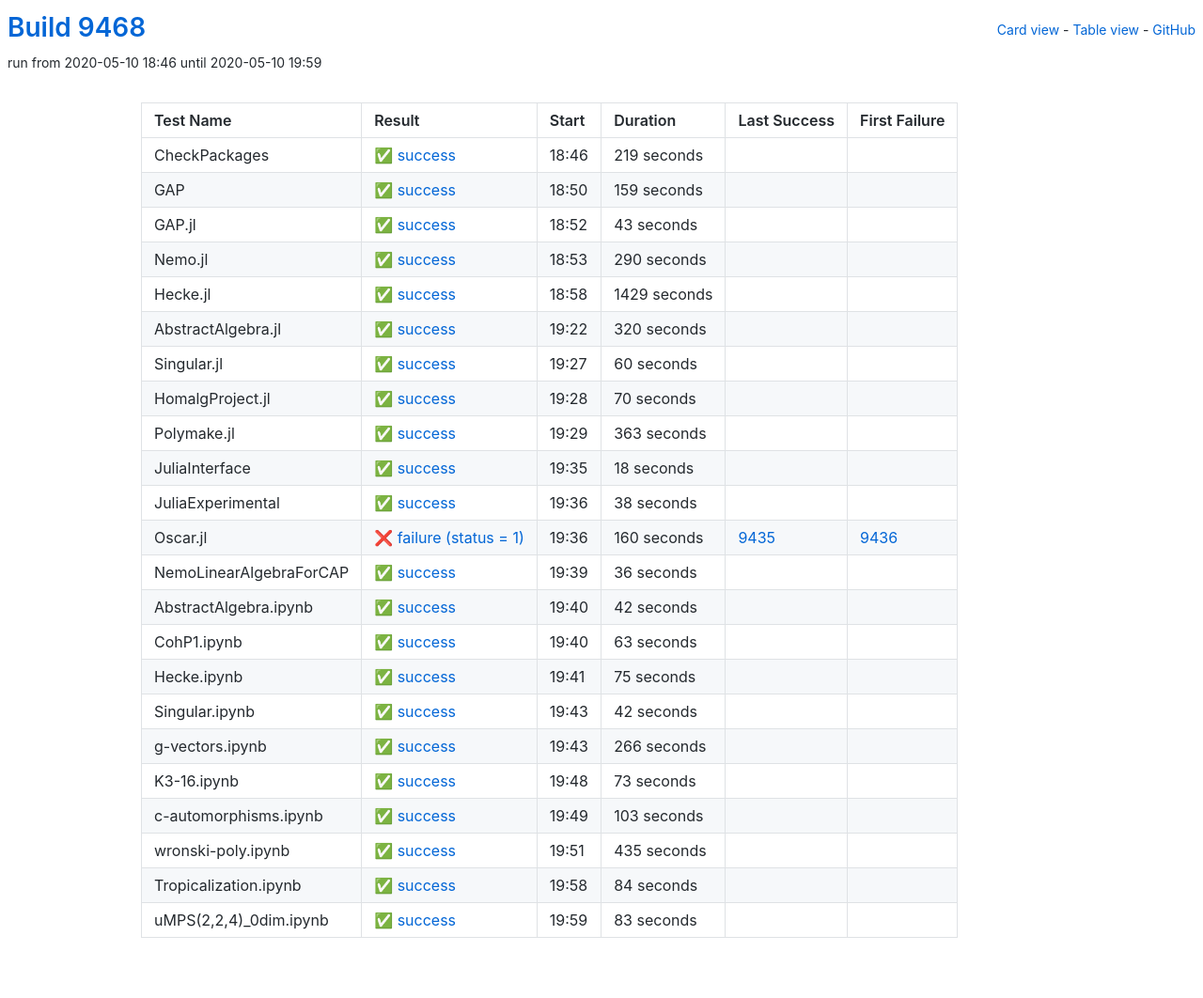
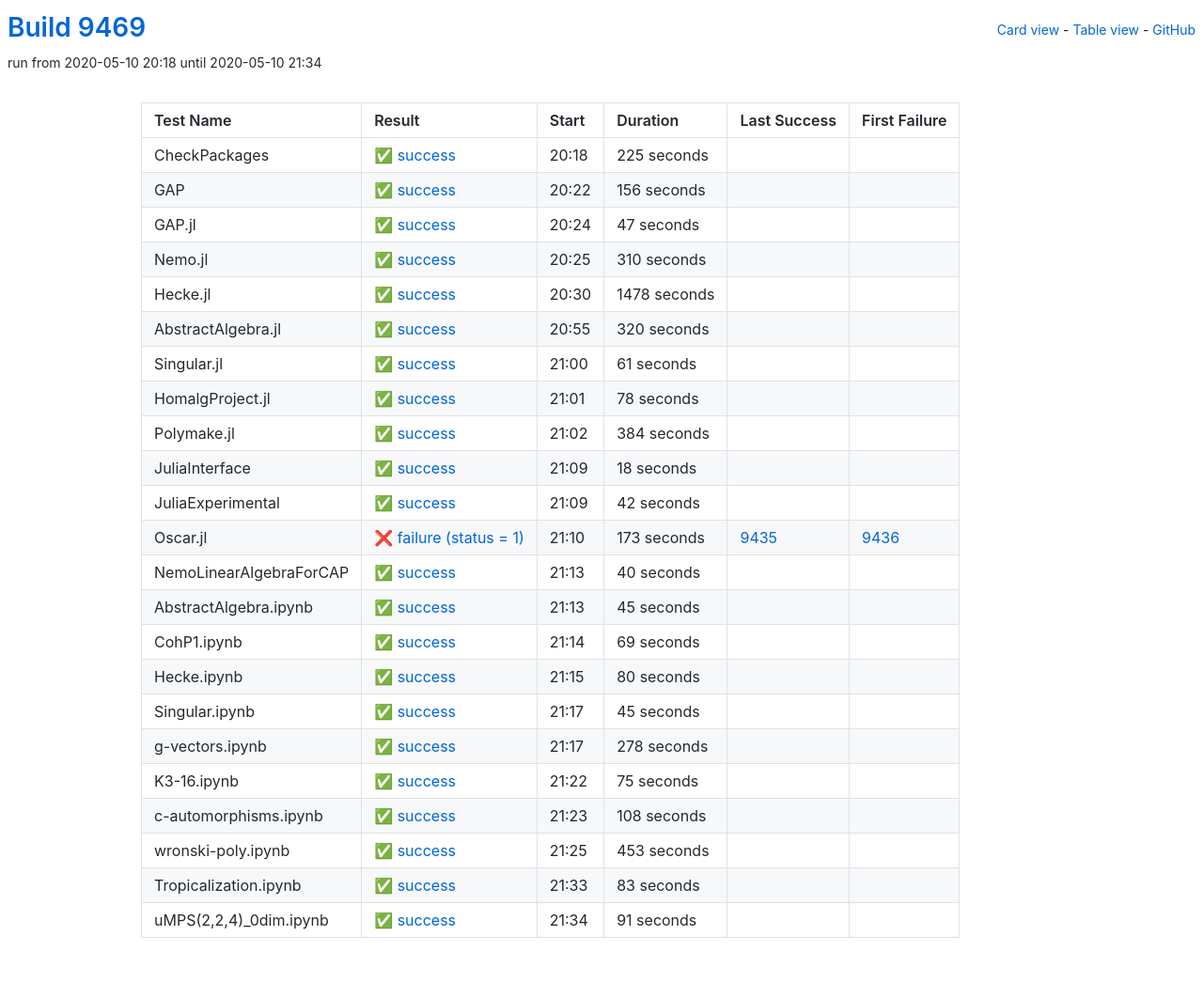
Before and after one commit to oscar-system/oscar-ci-status, a Jekyll site: the page built from table.html, in a window 1280 px wide. Shown: the whole page at 94% size. Built offline with Jekyll 4.4.1, drawn with Linux system fonts in a browser that asks for light colours.

Commit message:
Build 9469

```diff
--- a/_data/ci.yml
+++ b/_data/ci.yml
@@ -1,65 +1,65 @@
-build: 9468
-build_url: https://oscarci.mathematik.uni-kl.de/job/oscar/9468/
+build: 9469
+build_url: https://oscarci.mathematik.uni-kl.de/job/oscar/9469/
 job: oscar
 tests:
-- duration: 219
+- duration: 225
   exitcode: 0
   first_failure: false
   first_failure_url: null
   id: checkpackages
   last_success: false
   last_success_url: null
-  log: https://oscarci.mathematik.uni-kl.de/job/oscar/9468/artifact/logs/build-9468/CheckPackages.log
+  log: https://oscarci.mathematik.uni-kl.de/job/oscar/9469/artifact/logs/build-9469/CheckPackages.log
   name: CheckPackages
-  start: 2020-05-10 18:46
+  start: 2020-05-10 20:18
   status: success
   success: true
-- duration: 159
+- duration: 156
   exitcode: 0
   first_failure: false
   first_failure_url: null
   id: gap
   last_success: false
   last_success_url: null
-  log: https://oscarci.mathematik.uni-kl.de/job/oscar/9468/artifact/logs/build-9468/GAP.log
+  log: https://oscarci.mathematik.uni-kl.de/job/oscar/9469/artifact/logs/build-9469/GAP.log
   name: GAP
-  start: 2020-05-10 18:50
+  start: 2020-05-10 20:22
   status: success
   success: true
-- duration: 43
+- duration: 47
   exitcode: 0
   first_failure: false
   first_failure_url: null
   id: gap-jl
   last_success: false
   last_success_url: null
-  log: https://oscarci.mathematik.uni-kl.de/job/oscar/9468/artifact/logs/build-9468/GAP.jl.log
+  log: https://oscarci.mathematik.uni-kl.de/job/oscar/9469/artifact/logs/build-9469/GAP.jl.log
   name: GAP.jl
-  start: 2020-05-10 18:52
+  start: 2020-05-10 20:24
   status: success
   success: true
-- duration: 290
+- duration: 310
   exitcode: 0
   first_failure: false
   first_failure_url: null
   id: nemo-jl
   last_success: false
   last_success_url: null
-  log: https://oscarci.mathematik.uni-kl.de/job/oscar/9468/artifact/logs/build-9468/Nemo.jl.log
+  log: https://oscarci.mathematik.uni-kl.de/job/oscar/9469/artifact/logs/build-9469/Nemo.jl.log
   name: Nemo.jl
-  start: 2020-05-10 18:53
+  start: 2020-05-10 20:25
   status: success
   success: true
-- duration: 1429
+- duration: 1478
   exitcode: 0
   first_failure: false
   first_failure_url: null
   id: hecke-jl
   last_success: false
   last_success_url: null
-  log: https://oscarci.mathematik.uni-kl.de/job/oscar/9468/artifact/logs/build-9468/Hecke.jl.log
+  log: https://oscarci.mathematik.uni-kl.de/job/oscar/9469/artifact/logs/build-9469/Hecke.jl.log
   name: Hecke.jl
-  start: 2020-05-10 18:58
+  start: 2020-05-10 20:30
   status: success
   success: true
 - duration: 320
@@ -69,45 +69,45 @@ tests:
   id: abstractalgebra-jl
   last_success: false
   last_success_url: null
-  log: https://oscarci.mathematik.uni-kl.de/job/oscar/9468/artifact/logs/build-9468/AbstractAlgebra.jl.log
+  log: https://oscarci.mathematik.uni-kl.de/job/oscar/9469/artifact/logs/build-9469/AbstractAlgebra.jl.log
   name: AbstractAlgebra.jl
-  start: 2020-05-10 19:22
+  start: 2020-05-10 20:55
   status: success
   success: true
-- duration: 60
+- duration: 61
   exitcode: 0
   first_failure: false
   first_failure_url: null
   id: singular-jl
   last_success: false
   last_success_url: null
-  log: https://oscarci.mathematik.uni-kl.de/job/oscar/9468/artifact/logs/build-9468/Singular.jl.log
+  log: https://oscarci.mathematik.uni-kl.de/job/oscar/9469/artifact/logs/build-9469/Singular.jl.log
   name: Singular.jl
-  start: 2020-05-10 19:27
+  start: 2020-05-10 21:00
   status: success
   success: true
-- duration: 70
+- duration: 78
   exitcode: 0
   first_failure: false
   first_failure_url: null
   id: homalgproject-jl
   last_success: false
   last_success_url: null
-  log: https://oscarci.mathematik.uni-kl.de/job/oscar/9468/artifact/logs/build-9468/HomalgProject.jl.log
+  log: https://oscarci.mathematik.uni-kl.de/job/oscar/9469/artifact/logs/build-9469/HomalgProject.jl.log
   name: HomalgProject.jl
-  start: 2020-05-10 19:28
+  start: 2020-05-10 21:01
   status: success
   success: true
-- duration: 363
+- duration: 384
   exitcode: 0
   first_failure: false
   first_failure_url: null
   id: polymake-jl
   last_success: false
   last_success_url: null
-  log: https://oscarci.mathematik.uni-kl.de/job/oscar/9468/artifact/logs/build-9468/Polymake.jl.log
+  log: https://oscarci.mathematik.uni-kl.de/job/oscar/9469/artifact/logs/build-9469/Polymake.jl.log
   name: Polymake.jl
-  start: 2020-05-10 19:29
+  start: 2020-05-10 21:02
   status: success
   success: true
 - duration: 18
@@ -117,164 +117,164 @@ tests:
   id: juliainterface
   last_success: false
   last_success_url: null
-  log: https://oscarci.mathematik.uni-kl.de/job/oscar/9468/artifact/logs/build-9468/JuliaInterface.log
+  log: https://oscarci.mathematik.uni-kl.de/job/oscar/9469/artifact/logs/build-9469/JuliaInterface.log
   name: JuliaInterface
-  start: 2020-05-10 19:35
+  start: 2020-05-10 21:09
   status: success
   success: true
-- duration: 38
+- duration: 42
   exitcode: 0
   first_failure: false
   first_failure_url: null
   id: juliaexperimental
   last_success: false
   last_success_url: null
-  log: https://oscarci.mathematik.uni-kl.de/job/oscar/9468/artifact/logs/build-9468/JuliaExperimental.log
+  log: https://oscarci.mathematik.uni-kl.de/job/oscar/9469/artifact/logs/build-9469/JuliaExperimental.log
   name: JuliaExperimental
-  start: 2020-05-10 19:36
+  start: 2020-05-10 21:09
   status: success
   success: true
-- duration: 160
+- duration: 173
   exitcode: 1
   first_failure: 9436
   first_failure_url: https://oscarci.mathematik.uni-kl.de/job/oscar/9436/
   id: oscar-jl
   last_success: 9435
   last_success_url: https://oscarci.mathematik.uni-kl.de/job/oscar/9435/
-  log: https://oscarci.mathematik.uni-kl.de/job/oscar/9468/artifact/logs/build-9468/Oscar.jl.log
+  log: https://oscarci.mathematik.uni-kl.de/job/oscar/9469/artifact/logs/build-9469/Oscar.jl.log
   name: Oscar.jl
-  start: 2020-05-10 19:36
+  start: 2020-05-10 21:10
   status: failure
   success: false
-- duration: 36
+- duration: 40
   exitcode: 0
   first_failure: false
   first_failure_url: null
   id: nemolinearalgebraforcap
   last_success: false
   last_success_url: null
-  log: https://oscarci.mathematik.uni-kl.de/job/oscar/9468/artifact/logs/build-9468/NemoLinearAlgebraForCAP.log
+  log: https://oscarci.mathematik.uni-kl.de/job/oscar/9469/artifact/logs/build-9469/NemoLinearAlgebraForCAP.log
   name: NemoLinearAlgebraForCAP
-  start: 2020-05-10 19:39
+  start: 2020-05-10 21:13
   status: success
   success: true
-- duration: 42
+- duration: 45
   exitcode: 0
   first_failure: false
   first_failure_url: null
   id: abstractalgebra-ipynb
   last_success: false
   last_success_url: null
-  log: https://oscarci.mathematik.uni-kl.de/job/oscar/9468/artifact/logs/build-9468/AbstractAlgebra.ipynb.log
+  log: https://oscarci.mathematik.uni-kl.de/job/oscar/9469/artifact/logs/build-9469/AbstractAlgebra.ipynb.log
   name: AbstractAlgebra.ipynb
-  start: 2020-05-10 19:40
+  start: 2020-05-10 21:13
   status: success
   success: true
-- duration: 63
+- duration: 69
   exitcode: 0
   first_failure: false
   first_failure_url: null
   id: cohp1-ipynb
   last_success: false
   last_success_url: null
-  log: https://oscarci.mathematik.uni-kl.de/job/oscar/9468/artifact/logs/build-9468/CohP1.ipynb.log
+  log: https://oscarci.mathematik.uni-kl.de/job/oscar/9469/artifact/logs/build-9469/CohP1.ipynb.log
   name: CohP1.ipynb
-  start: 2020-05-10 19:40
+  start: 2020-05-10 21:14
+  status: success
+  success: true
+- duration: 80
+  exitcode: 0
+  first_failure: false
+  first_failure_url: null
+  id: hecke-ipynb
+  last_success: false
+  last_success_url: null
+  log: https://oscarci.mathematik.uni-kl.de/job/oscar/9469/artifact/logs/build-9469/Hecke.ipynb.log
+  name: Hecke.ipynb
+  start: 2020-05-10 21:15
+  status: success
+  success: true
+- duration: 45
+  exitcode: 0
+  first_failure: false
+  first_failure_url: null
+  id: singular-ipynb
+  last_success: false
+  last_success_url: null
+  log: https://oscarci.mathematik.uni-kl.de/job/oscar/9469/artifact/logs/build-9469/Singular.ipynb.log
+  name: Singular.ipynb
+  start: 2020-05-10 21:17
+  status: success
+  success: true
+- duration: 278
+  exitcode: 0
+  first_failure: false
+  first_failure_url: null
+  id: g-vectors-ipynb
+  last_success: false
+  last_success_url: null
+  log: https://oscarci.mathematik.uni-kl.de/job/oscar/9469/artifact/logs/build-9469/g-vectors.ipynb.log
+  name: g-vectors.ipynb
+  start: 2020-05-10 21:17
   status: success
   success: true
 - duration: 75
   exitcode: 0
   first_failure: false
   first_failure_url: null
-  id: hecke-ipynb
-  last_success: false
-  last_success_url: null
-  log: https://oscarci.mathematik.uni-kl.de/job/oscar/9468/artifact/logs/build-9468/Hecke.ipynb.log
-  name: Hecke.ipynb
-  start: 2020-05-10 19:41
-  status: success
-  success: true
-- duration: 42
-  exitcode: 0
-  first_failure: false
-  first_failure_url: null
-  id: singular-ipynb
-  last_success: false
-  last_success_url: null
-  log: https://oscarci.mathematik.uni-kl.de/job/oscar/9468/artifact/logs/build-9468/Singular.ipynb.log
-  name: Singular.ipynb
-  start: 2020-05-10 19:43
-  status: success
-  success: true
-- duration: 266
-  exitcode: 0
-  first_failure: false
-  first_failure_url: null
-  id: g-vectors-ipynb
-  last_success: false
-  last_success_url: null
-  log: https://oscarci.mathematik.uni-kl.de/job/oscar/9468/artifact/logs/build-9468/g-vectors.ipynb.log
-  name: g-vectors.ipynb
-  start: 2020-05-10 19:43
-  status: success
-  success: true
-- duration: 73
-  exitcode: 0
-  first_failure: false
-  first_failure_url: null
   id: k3-16-ipynb
   last_success: false
   last_success_url: null
-  log: https://oscarci.mathematik.uni-kl.de/job/oscar/9468/artifact/logs/build-9468/K3-16.ipynb.log
+  log: https://oscarci.mathematik.uni-kl.de/job/oscar/9469/artifact/logs/build-9469/K3-16.ipynb.log
   name: K3-16.ipynb
-  start: 2020-05-10 19:48
+  start: 2020-05-10 21:22
   status: success
   success: true
-- duration: 103
+- duration: 108
   exitcode: 0
   first_failure: false
   first_failure_url: null
   id: c-automorphisms-ipynb
   last_success: false
   last_success_url: null
-  log: https://oscarci.mathematik.uni-kl.de/job/oscar/9468/artifact/logs/build-9468/c-automorphisms.ipynb.log
+  log: https://oscarci.mathematik.uni-kl.de/job/oscar/9469/artifact/logs/build-9469/c-automorphisms.ipynb.log
   name: c-automorphisms.ipynb
-  start: 2020-05-10 19:49
+  start: 2020-05-10 21:23
   status: success
   success: true
-- duration: 435
+- duration: 453
   exitcode: 0
   first_failure: false
   first_failure_url: null
   id: wronski-poly-ipynb
   last_success: false
   last_success_url: null
-  log: https://oscarci.mathematik.uni-kl.de/job/oscar/9468/artifact/logs/build-9468/wronski-poly.ipynb.log
+  log: https://oscarci.mathematik.uni-kl.de/job/oscar/9469/artifact/logs/build-9469/wronski-poly.ipynb.log
   name: wronski-poly.ipynb
-  start: 2020-05-10 19:51
+  start: 2020-05-10 21:25
   status: success
   success: true
-- duration: 84
+- duration: 83
   exitcode: 0
   first_failure: false
   first_failure_url: null
   id: tropicalization-ipynb
   last_success: false
   last_success_url: null
-  log: https://oscarci.mathematik.uni-kl.de/job/oscar/9468/artifact/logs/build-9468/Tropicalization.ipynb.log
+  log: https://oscarci.mathematik.uni-kl.de/job/oscar/9469/artifact/logs/build-9469/Tropicalization.ipynb.log
   name: Tropicalization.ipynb
-  start: 2020-05-10 19:58
+  start: 2020-05-10 21:33
   status: success
   success: true
-- duration: 83
+- duration: 91
   exitcode: 0
   first_failure: false
   first_failure_url: null
   id: umps-2-2-4-0dim-ipynb
   last_success: false
   last_success_url: null
-  log: https://oscarci.mathematik.uni-kl.de/job/oscar/9468/artifact/logs/build-9468/uMPS-2-2-4-_0dim.ipynb.log
+  log: https://oscarci.mathematik.uni-kl.de/job/oscar/9469/artifact/logs/build-9469/uMPS-2-2-4-_0dim.ipynb.log
   name: uMPS(2,2,4)_0dim.ipynb
-  start: 2020-05-10 19:59
+  start: 2020-05-10 21:34
   status: success
   success: true
```
Also changed, not shown: README.md.
